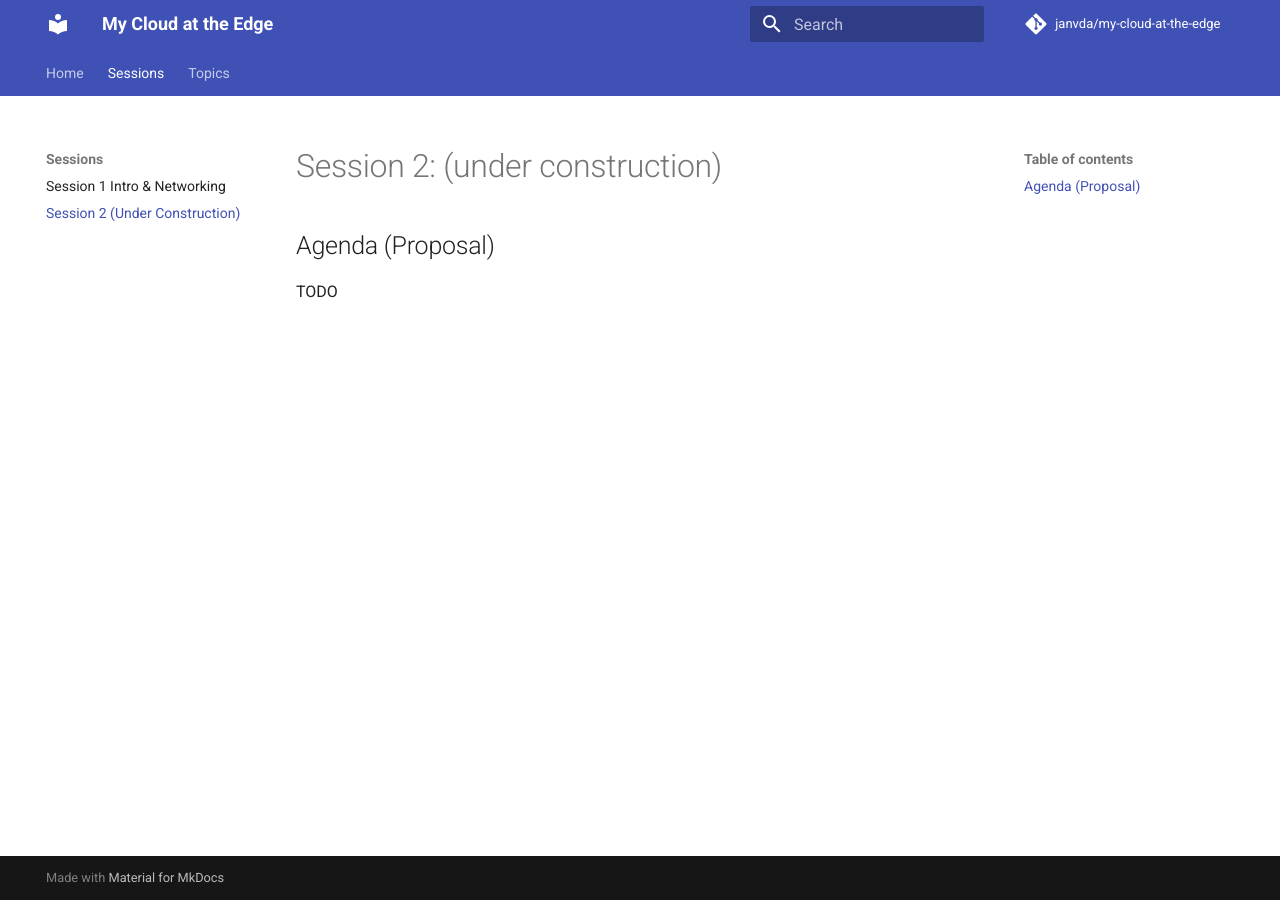
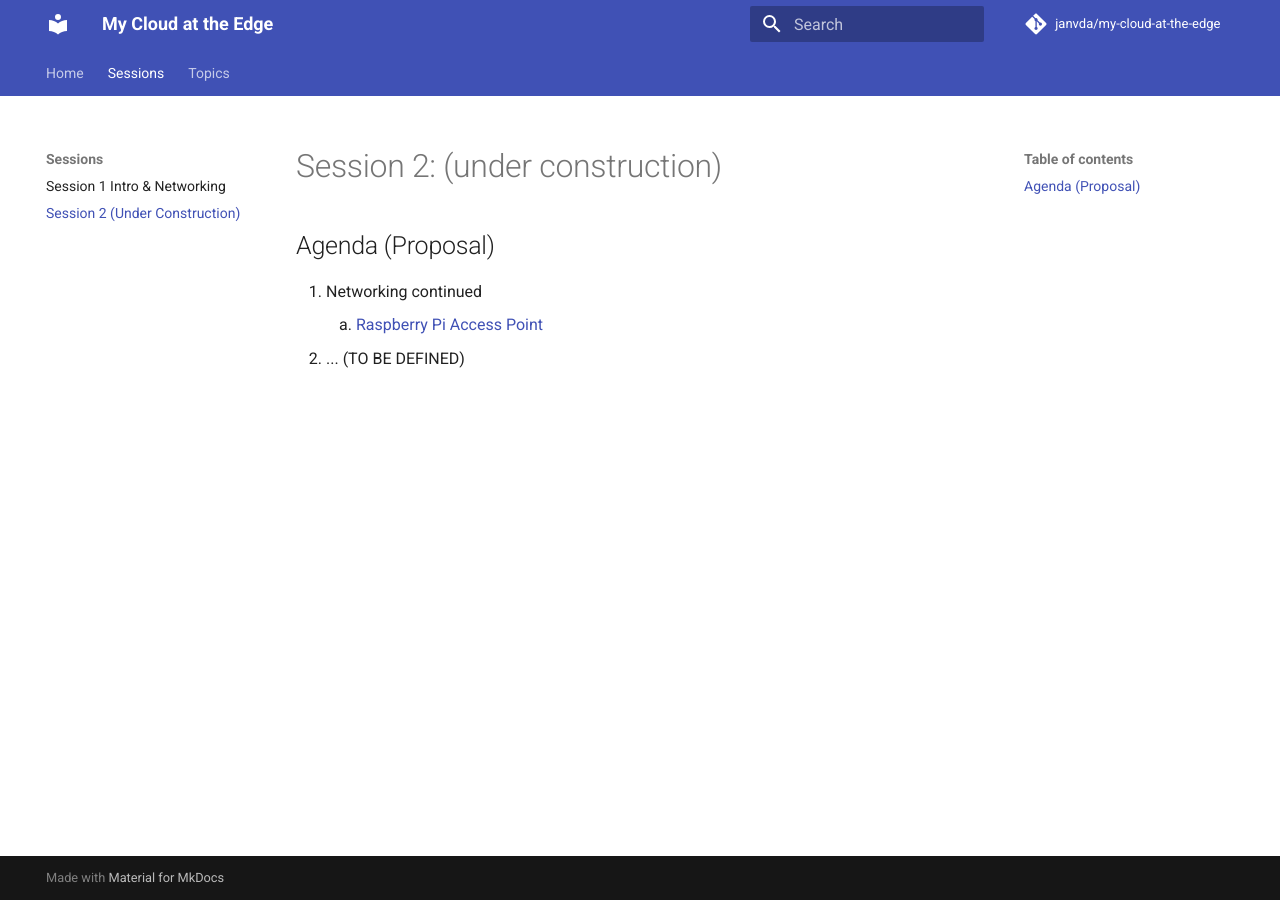
Before and after one commit to janvda/my-cloud-at-the-edge, an MkDocs documentation site: the page built from docs/sessions/session_2.md, in a window 1280 px wide. Built offline with MkDocs 1.6.1 and Material for MkDocs 9.7.7, drawn with Linux system fonts in a browser that asks for light colours; comment, search, counter and statistics services are not loaded.

```diff
--- a/docs/sessions/session_2.md
+++ b/docs/sessions/session_2.md
@@ -2,4 +2,6 @@
 
 ## Agenda (Proposal)
 
-TODO
+1. Networking continued
+    1. [Raspberry Pi Access Point](../topics/raspberry_pi_access_point/README.md)
+2. ... (TO BE DEFINED)
```
Also changed, not shown: docs/sessions/session_1.md (+1 -3 lines).
